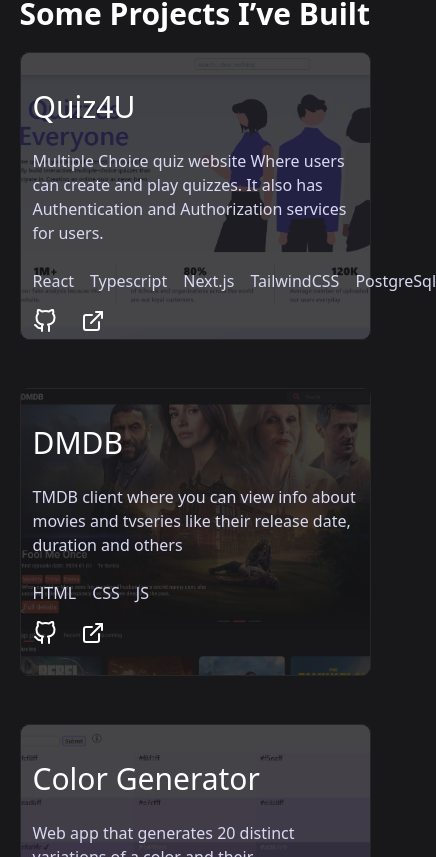
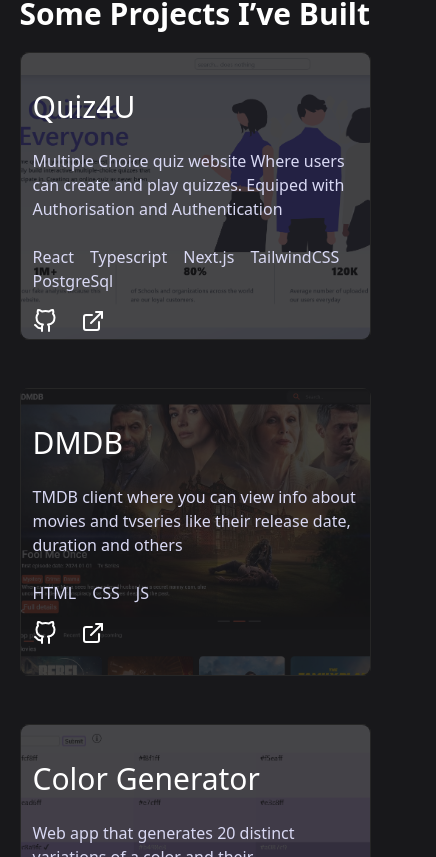
Before and after one commit to PapaBob31/my-portfolio, a React (Vite) app: page / in a window 390 px wide. Shown: the part 847-1704 px from the top of the page, 436 px wide, since content can reach past the window. Built offline with nearby package versions, Linux system fonts and the light colour scheme.

Commit message:
made some changes to the UI

```diff
--- a/src/projects_showcase.jsx
+++ b/src/projects_showcase.jsx
@@ -8,7 +8,7 @@
   const projects_details = [
     {
       title: "Quiz4U",
-      description: "Multiple Choice quiz website Where users can create and play quizzes. It also has Authentication and Authorization services for users.",
+      description: "Multiple Choice quiz website Where users can create and play quizzes. Equiped with Authorisation and Authentication",
       git_link: "https://github.com/PapaBob31/Nextjs-quiz-app",
       live_site: "https://nextjs-quiz-app-blue.vercel.app/",
       img_link: "./images/quiz4u.png",
@@ -51,7 +51,7 @@
        + (index%2 === 1 ? "lg:left-0" : "lg:right-0")}>
         <h2 className={"text-3xl my-6 text-white" + (!(index%2 === 1) ? " lg:text-end": "")}>{detail.title}</h2>
         <p className="lg:p-5 rounded-lg lg:bg-zinc-800 mb-6 bg-transparent text-[#d9d9f4]">{detail.description}</p>
-        <ul className={"flex text-[#d9d9f4]" + (!(index%2 === 1) ? " lg:justify-end": "")} aria-label="Tools used">
+        <ul className={"flex text-[#d9d9f4] flex-wrap" + (!(index%2 === 1) ? " lg:justify-end": "")} aria-label="Tools used">
           {detail.tools.map((tool, index) => (
             <li className="mr-4" key={index}>{tool}</li>
           ))}
```
